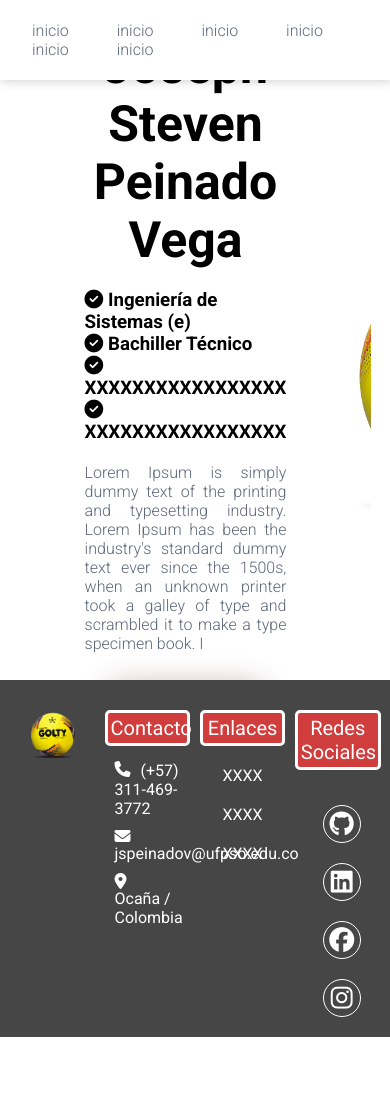
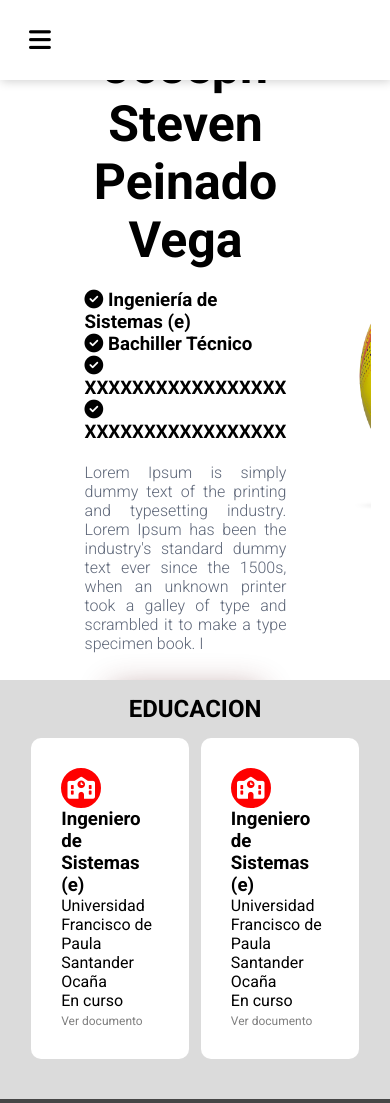
Before and after one commit to JosephPeinado/pagina-web, a plain HTML site: page html/hojavida.html in a window 390 px wide. Shown: the top 1103 px of the page. Before the commit the page ends 1037 px from the top, so only its background shows below. Drawn offline with Linux system fonts and the light colour scheme.

Commit message:
media query

```diff
--- a/css/hojavida.css
+++ b/css/hojavida.css
@@ -63,6 +63,21 @@ nav {
     transition: all ease-in-out .5s;
 }
 
+.hamburguer{
+    width: 80px;
+    height: 80px;
+    text-align: center;
+    z-index: 100;
+    cursor: pointer;
+    transition: color 0.5s ease-in;
+    display: none;
+}
+
+.hamburguer>i{
+    font-size: 25px;
+    line-height: 80px;
+}
+
 .titulospro {
     text-align: left;
     margin: 20px 0;
@@ -116,6 +131,57 @@ nav {
     text-transform: uppercase;
     box-shadow: 0 8px 32px rgba(97, 31, 31, 0.46);
 }
+/* XXXXXXXXXXXXXXXXXXXXXXXXXXXXXXX EDUCATION XXXXXXXXXXXXXXXXXXXXXXXXXXXXXX */
+
+.section-education{
+    background-color: #dbdbdb;
+}
+.section-education .title{
+    display: block;
+    margin: 15px 0;
+    text-align: center;
+    text-transform: uppercase;
+}
+.content-education{
+    display: flex;
+    flex-wrap: wrap;
+    justify-content: space-evenly;
+    margin-bottom: 40px;
+}
+.education{
+    width: 45%;
+    background-color: #fff;
+    border-radius: 10px;
+    padding: 30px;
+}
+.education i{
+    border: 2px solid red;
+    border-radius: 50%;
+    background-color: red;
+    color: #fff;
+    width: 40px;
+    height: 40px;
+    font-size: 22px;
+    text-align: center;
+    line-height: 36px;
+}
+.education a{
+    color: gray;
+    text-decoration: none;
+    font-size: 12px;
+}
+.education:hover{
+     background-color: red;
+     box-shadow: 0 0 8px gray;
+     transition: all ease-in-out .4s;
+     color: #fff;
+}
+.education a:hover{
+    color: #fff;
+}
+
+
+
 
 /* XXXXXXXXXXXXXXXXXXXXXXXXXXXXXXX FOOTER XXXXXXXXXXXXXXXXXXXXXXXXXXXXXX */
 
@@ -200,3 +266,40 @@ footer{
 .social-media > a >i:hover{
     background-color: #d03d3d;
 }
+
+/* XXXXXXXXXXXXXXXXXXXXXXXXXXXXXXX MEDIA QUERY XXXXXXXXXXXXXXXXXXXXXXXXXXXXXX */
+
+@media screen and (max-width:700px){
+    .hamburguer{
+        display: block;
+    }
+    .enlaces-header{
+        position: fixed;
+        background-color: red;
+        top: 0;
+        right: 0;
+        width: 100%;
+        height: 100vh;
+        display: flex;
+        flex-direction: column;
+        align-items: center;
+        clip-path: circle(0.0% at 0 0);
+    }
+    .nav .enlaces-header a{
+        color: #fff;
+        background-color: #f3f3f3;
+        text-transform: uppercase;
+        font-weight: 800;
+        margin-top: 0;
+        width: 50%;
+        text-align: center;
+    }
+    .nav .enlaces-header a:hover{
+        color: red;
+        background-color: #fff;
+    }
+
+    .nav .hamburgueropen{
+        clip-path: circle(150% at 0.0);
+    }
+}
--- a/html/hojavida.html
+++ b/html/hojavida.html
@@ -16,6 +16,7 @@
 </head>
 <body>
     <header id="inicio">
+
         <nav>
             <section class="contenedor nav">
                 <div class="enlaces-header">
@@ -25,6 +26,9 @@
                     <a href="#">inicio</a>
                     <a href="#">inicio</a>
                     <a href="#">inicio</a>
+                </div>
+                <div class="hamburguer">
+                    <i class="fa-solid fa-bars"></i>
                 </div>
             </section>
         </nav>
@@ -45,6 +49,30 @@
             </section>
         </div>
     </header>
+        <!--EDUCATION-->
+        <section class="section-education">
+            <div class="contenedor">
+                <div class="title">
+                    <h2>Educacion</h2>
+                </div>
+                <div class="content-education">
+                    <div class="education">
+                        <i class="fa-solid fa-school"></i>
+                        <h3>Ingeniero de Sistemas (e)</h3>
+                        <p>Universidad Francisco de Paula Santander Ocaña</p>
+                        <p>En curso</p>
+                        <a href="" target="_blank">Ver documento</a>
+                    </div>
+                        <div class="education">
+                        <i class="fa-solid fa-school"></i>
+                        <h3>Ingeniero de Sistemas (e)</h3>
+                        <p>Universidad Francisco de Paula Santander Ocaña</p>
+                        <p>En curso</p>
+                        <a href="" target="_blank">Ver documento</a>
+                    </div>
+                </div>
+            </div>
+        </section>
     <footer>
         <div class="partFooter">
             <img src="../img/balon.png" alt="">
@@ -81,5 +109,6 @@
         </div>
     </footer>
     <script src="https://kit.fontawesome.com/fc5c70edc6.js" crossorigin="anonymous"></script>
+    <script src="../java/java.js"></script>
 </body>
 </html>
--- a/java/java.js
+++ b/java/java.js
@@ -1 +1,20 @@
 alert("bienvenido a mi pagina");
+let enlaces_header = document.querySelectorAll(".enlaces-header")[0];
+let ico_hamburguer = true;
+
+document.querySelectorAll(".hamburguer")[0].addEventListener("click", function(){
+    if(ico_hamburguer){
+        document.querySelectorAll(".hamburguer")[0].style.color ="#fff";
+        ico_hamburguer= false;
+    }else{
+        document.querySelectorAll(".hamburguer")[0].style.color ="#000";
+        ico_hamburguer= true;
+    }
+
+    enlaces_header.classList.toggle("hamburgueropen");
+})
+
+document.querySelectorAll(".enlaces-header")[0].addEventListener("click", function(){
+    enlaces_header.classList.toggle("hamburgueropen");
+    document.querySelectorAll(".hamburguer")[0].style.color ="#000";
+})
```
